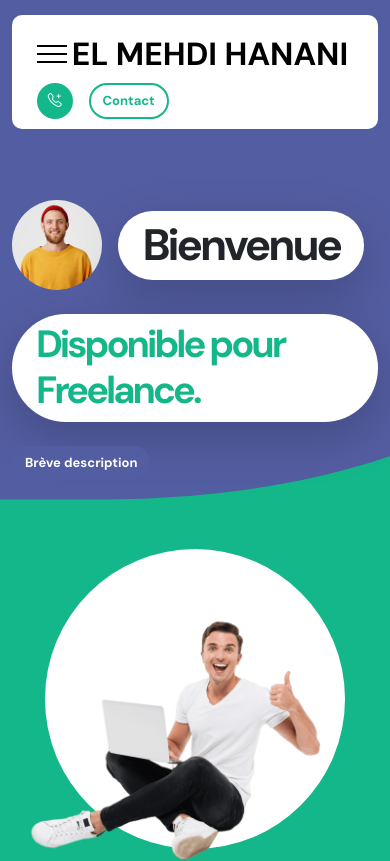
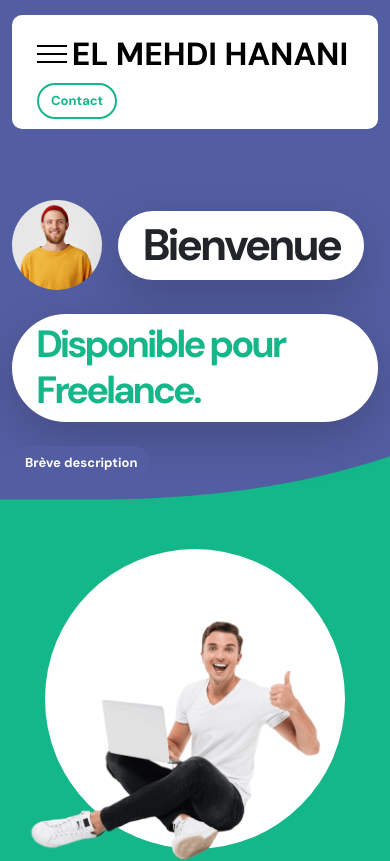
Before and after one commit to mehdihanani/Portfolio_EMH, a plain HTML site: page Portfolio_EMH/index.html in a window 390 px wide. Shown: the top 861 px of the page. Drawn offline with Linux system fonts and the light colour scheme.

Commit message:
remove phone icon from home page in phone mode

```diff
--- a/Portfolio_EMH/index.html
+++ b/Portfolio_EMH/index.html
@@ -51,7 +51,7 @@ https://templatemo.com/tm-578-first-portfolio
                 <a href="index.html" class="navbar-brand mx-auto mx-lg-0">EL MEHDI HANANI</a>
 
                 <div class="d-flex align-items-center d-lg-none">
-                    <i class="navbar-icon bi-telephone-plus me-3"></i>
+                    <!-- <i class="navbar-icon bi-telephone-plus me-3"></i> -->
                     <a class="custom-btn btn" href="#section_5">
                         Contact
                     </a>
```
